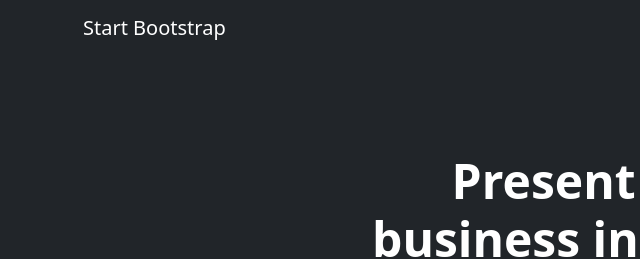
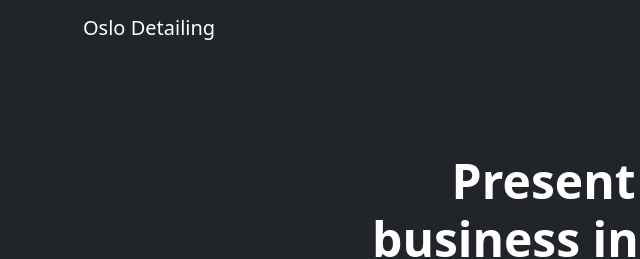
Before and after one commit to MatsHalvorsen/front-page, a website: page dist/index.html in a window 1280 px wide. Shown: the top 259 px of the page, 35-675 px from the left. Drawn offline with nearby package versions, Linux system fonts and the light colour scheme.

Commit message:
change title

```diff
--- a/dist/index.html
+++ b/dist/index.html
@@ -5,7 +5,7 @@
         <meta name="viewport" content="width=device-width, initial-scale=1, shrink-to-fit=no" />
         <meta name="description" content="" />
         <meta name="author" content="" />
-        <title>Business Frontpage - Start Bootstrap Template</title>
+        <title>Oslo Detailing</title>
         <!-- Favicon-->
         <link rel="icon" type="image/x-icon" href="assets/favicon.ico" />
         <!-- Bootstrap icons-->
@@ -17,7 +17,7 @@
         <!-- Responsive navbar-->
         <nav class="navbar navbar-expand-lg navbar-dark bg-dark">
             <div class="container px-5">
-                <a class="navbar-brand" href="#!">Start Bootstrap</a>
+                <a class="navbar-brand" href="#!">Oslo Detailing</a>
                 <button class="navbar-toggler" type="button" data-bs-toggle="collapse" data-bs-target="#navbarSupportedContent" aria-controls="navbarSupportedContent" aria-expanded="false" aria-label="Toggle navigation"><span class="navbar-toggler-icon"></span></button>
                 <div class="collapse navbar-collapse" id="navbarSupportedContent">
                     <ul class="navbar-nav ms-auto mb-2 mb-lg-0">
```
